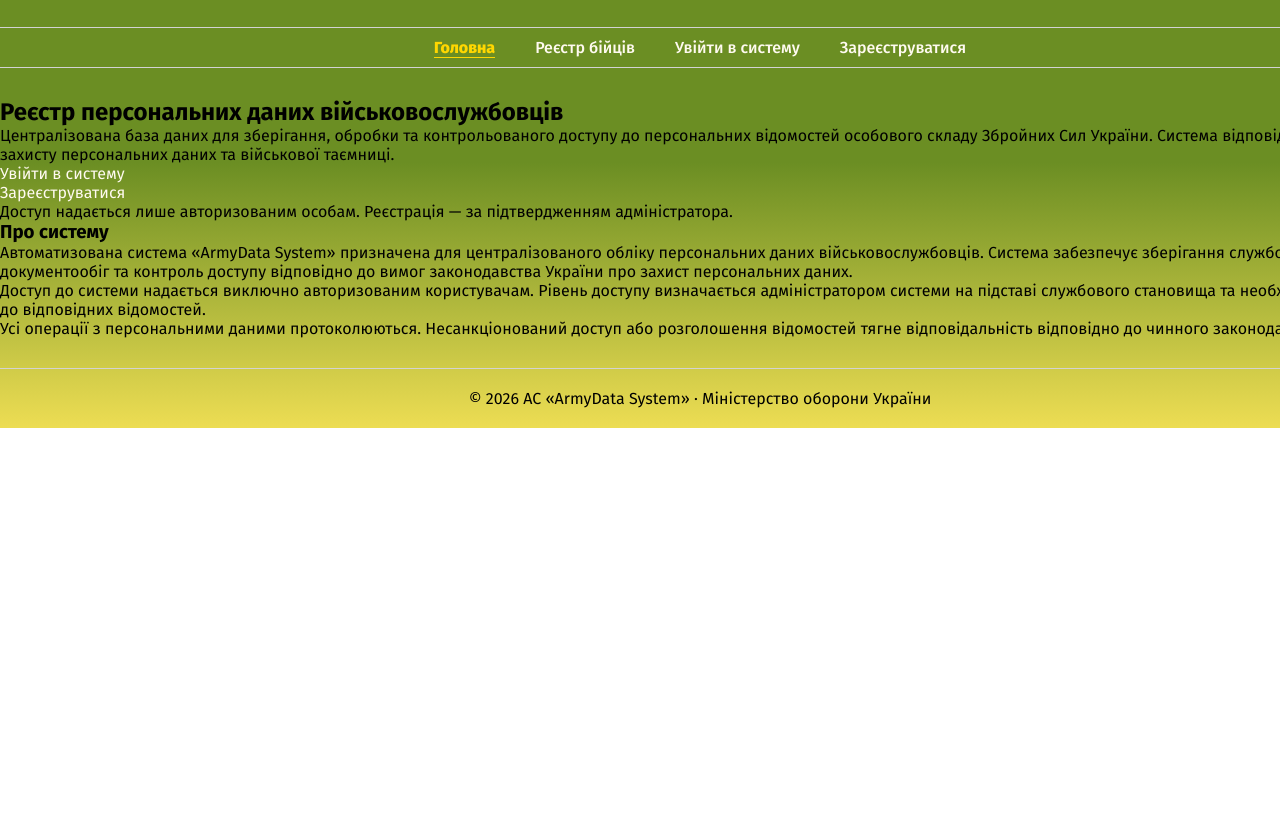
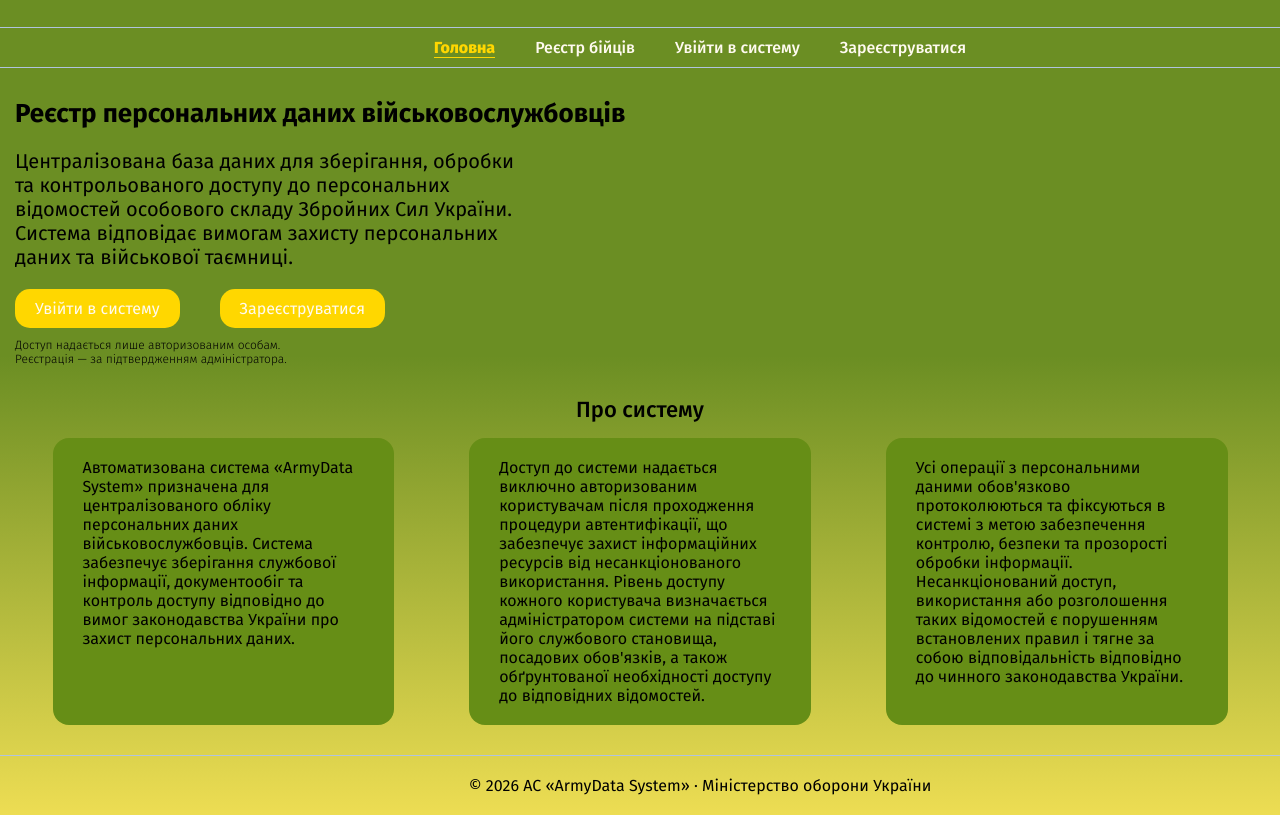
Before and after one commit to Nazar747/ArmyData-System, a plain HTML site: page index.html in a window 1280 px wide. Shown: the part 103-918 px from the top of the page. Before the commit the page ends 800 px from the top, so only its background shows below. Drawn offline with Linux system fonts and the light colour scheme.

Commit message:
completed index.html page

```diff
--- a/index.html
+++ b/index.html
@@ -38,31 +38,51 @@
                 <p>Централізована база даних для зберігання, обробки та контрольованого доступу до персональних
                     відомостей
                     особового складу
-                    Збройних Сил України. Система відповідає вимогам захисту персональних даних та військової таємниці.
+                    Збройних Сил України. Система відповідає вимогам захисту персональних даних та військової
+                    таємниці.
                 </p>
                 <ul class="main-register">
                     <li><a href="#">Увійти в систему</a></li>
                     <li><a href="#">Зареєструватися</a></li>
                 </ul>
-                <p>Доступ надається лише авторизованим особам. Реєстрація — за підтвердженням адміністратора.</p>
+                <p class="main-content-warning">Доступ надається лише авторизованим особам. Реєстрація — за
+                    підтвердженням адміністратора.</p>
             </div>
 
             <div class="main-content-about-system">
                 <h3>Про систему</h3>
-                <p>Автоматизована система «ArmyData System» призначена для централізованого обліку персональних даних
-                    військовослужбовців.
-                    Система забезпечує зберігання службової інформації, документообіг та контроль доступу відповідно до
-                    вимог законодавства
-                    України про захист персональних даних.</p>
-                <p>Доступ до системи надається виключно авторизованим користувачам. Рівень доступу визначається
-                    адміністратором системи на
-                    підставі службового становища та необхідності доступу до відповідних відомостей.</p>
-                <p>Усі операції з персональними даними протоколюються. Несанкціонований доступ або розголошення
-                    відомостей
-                    тягне
-                    відповідальність відповідно до чинного законодавства.</p>
+
+                <div class="about-block-conteiner">
+                    <div class="about-block">
+                        <p>Автоматизована система «ArmyData System» призначена для централізованого обліку персональних
+                            даних
+                            військовослужбовців.
+                            Система забезпечує зберігання службової інформації, документообіг та контроль доступу
+                            відповідно до
+                            вимог законодавства
+                            України про захист персональних даних.</p>
+                    </div>
+
+                    <div class="about-block">
+                        <p>Доступ до системи надається виключно авторизованим користувачам після проходження процедури
+                            автентифікації, що
+                            забезпечує захист інформаційних ресурсів від несанкціонованого використання. Рівень доступу
+                            кожного користувача
+                            визначається адміністратором системи на підставі його службового становища, посадових
+                            обов'язків, а також обґрунтованої
+                            необхідності доступу до відповідних відомостей.</p>
+                    </div>
+
+                    <div class="about-block">
+                        <p>Усі операції з персональними даними обов'язково протоколюються та фіксуються в системі з
+                            метою забезпечення контролю,
+                            безпеки та прозорості обробки інформації. Несанкціонований доступ, використання або
+                            розголошення таких відомостей є
+                            порушенням встановлених правил і тягне за собою відповідальність відповідно до чинного
+                            законодавства України.</p>
+                    </div>
+                </div>
             </div>
-
         </main>
 
         <footer class="main footer">
--- a/style.css
+++ b/style.css
@@ -1,4 +1,4 @@
-@import url("https://fonts.googleapis.com/css2?family=Fira+Sans:wght@400;500;700;800&display=swap");
+@import url("https://fonts.googleapis.com/css2?family=Fira+Sans:wght@300;400;500;700;800&display=swap");
 
 * {
   margin: 0;
@@ -63,8 +63,8 @@ ul {
 
 header nav {
   padding: 10px 0;
-  border-bottom: lightgray solid 1px;
-  border-top: lightgray solid 1px;
+  border-bottom: lightsteelblue solid 1px;
+  border-top: lightsteelblue solid 1px;
 }
 
 header nav ul {
@@ -91,10 +91,69 @@ header nav ul li a.active {
 
 main {
   padding: 30px 0;
+  max-width: 1250px;
+}
+
+main .main-content-register h2 {
+  font-size: 26px;
+  font-weight: 700;
+  margin-bottom: 20px;
+}
+
+main .main-content-register p {
+  font-size: 20px;
+  width: 40%;
+  margin-bottom: 30px;
+}
+
+main .main-register {
+  display: flex;
+  gap: 40px;
+  margin-bottom: 20px;
+}
+
+main .main-register a {
+  padding: 10px 20px;
+  background-color: #ffd700;
+  border-radius: 15px;
+  transition:
+    background-color 0.4s ease,
+    color 0.4s ease;
+}
+
+main .main-register a:hover {
+  background-color: aliceblue;
+  color: #ffd700;
+}
+
+main p.main-content-warning {
+  font-size: 12px;
+  font-weight: 300;
+  width: 25%;
+}
+
+main .main-content-about-system h3 {
+  font-size: 22px;
+  font-weight: 500;
+  margin-bottom: 15px;
+  text-align: center;
+}
+
+main .about-block-conteiner {
+  display: flex;
+}
+
+main .about-block {
+  width: 30%;
+  margin: 0 3%;
+  background-color: #668e16;
+  justify-content: space-between;
+  padding: 20px 30px;
+  border-radius: 16px;
 }
 
 footer {
-  border-top: lightgray solid 1px;
+  border-top: lightsteelblue solid 1px;
   padding: 20px 0;
   text-align: center;
 }
```
